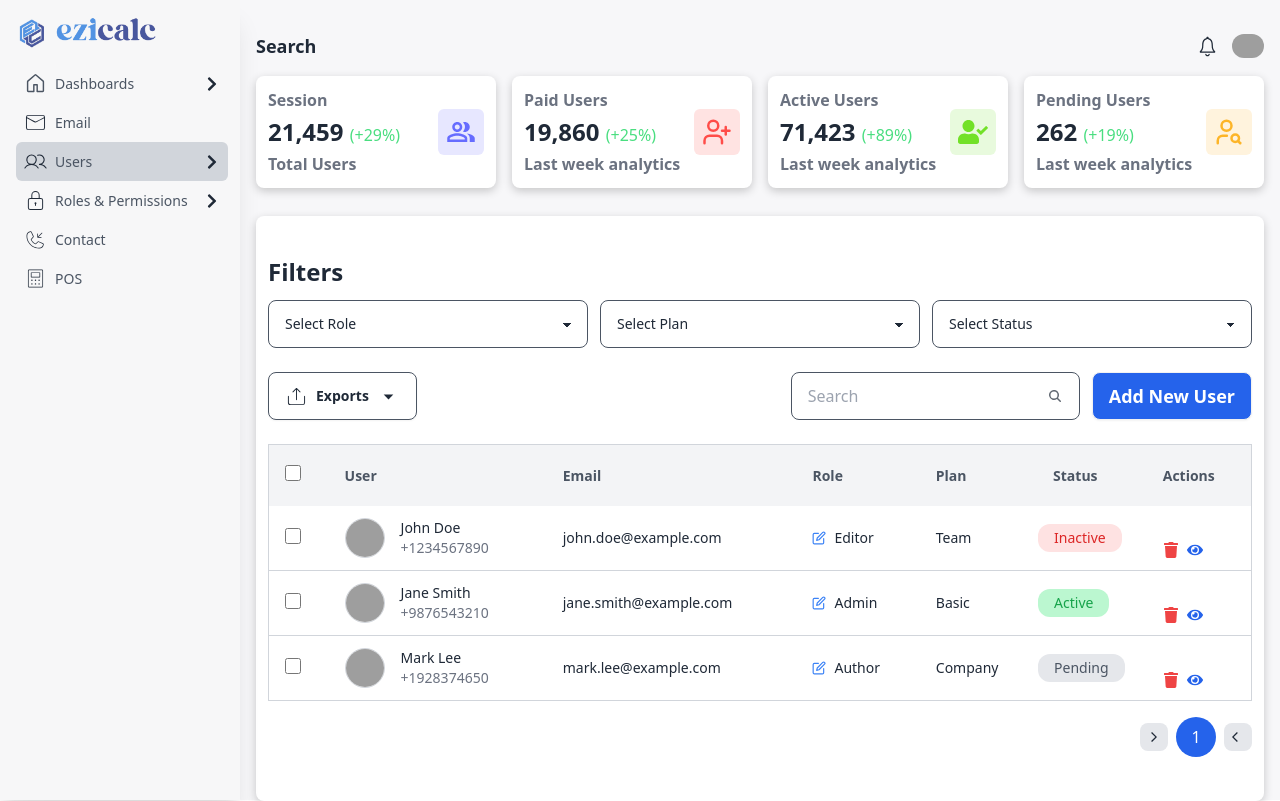
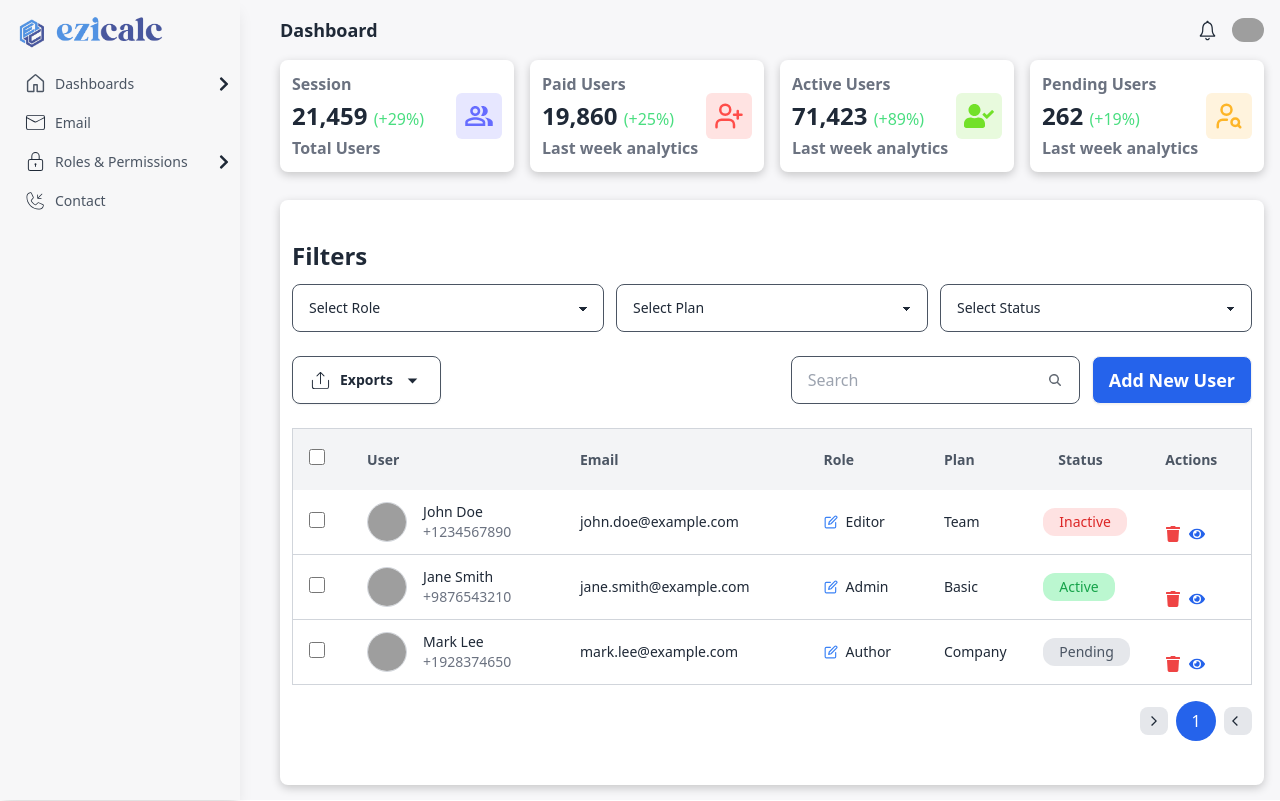
Before and after one commit to Alif102/new-ezi, a React (Vite) app: page /users/list in a window 1280 px wide. Built offline with nearby package versions, Linux system fonts and the light colour scheme; grey boxes are pictures that could not be loaded.

Commit message:
smallscreeeen

```diff
--- a/src/Components/Sidebar.jsx
+++ b/src/Components/Sidebar.jsx
@@ -7,7 +7,7 @@ import ezicalc from '../assets/ezicalc.png';
 import { VscCircleFilled } from 'react-icons/vsc';
 
 import { GoHome } from 'react-icons/go';
-import { PiCalculatorThin, PiPhoneIncomingThin, PiUsersLight } from 'react-icons/pi';
+import { PiPhoneIncomingThin } from 'react-icons/pi';
 import { CiLock, CiMail } from 'react-icons/ci';
 
 const Sidebar = ({ isCollapsed, setIsCollapsed }) => {
@@ -24,13 +24,7 @@ const Sidebar = ({ isCollapsed, setIsCollapsed }) => {
       ],
     },
     { title: 'Email', icon: <CiMail size={23} color="text-gray-600" />, path: '/Email' },
-    {
-      title: 'Users',
-      icon: <PiUsersLight size={23} color="text-gray-600" />,
-      subItems: [
-        { title: 'Lists', path: '/users/list' },
-      ],
-    },
+
     {
       title: 'Roles & Permissions',
       icon: <CiLock size={23} color="text-gray-600" />,
@@ -40,11 +34,7 @@ const Sidebar = ({ isCollapsed, setIsCollapsed }) => {
       ],
     },
     { title: 'Contact', icon: <PiPhoneIncomingThin size={23} color="text-gray-600" />, path: '/contact' },
-    {
-      title: "POS",
-      path: "/pos",
-      icon: <PiCalculatorThin size={23} color="text-gray-600" />
-    },
+
   ];
 
   const toggleMenu = (index) => {
@@ -60,13 +50,13 @@ const Sidebar = ({ isCollapsed, setIsCollapsed }) => {
 
   return (
     <motion.div
-      initial={{ width: isCollapsed ? 56 : 240 }}
-      animate={{ width: isCollapsed ? 56 : 240 }}
-      transition={{ type: 'spring', stiffness: 50, damping: 15 }}
-      className={`fixed top-0 left-0 h-full bg-[#f7f7f8] flex flex-col ${!isCollapsed ? 'shadow-xl pr-3' : ''}`}
-      onMouseEnter={() => setIsCollapsed(false)}
-      onMouseLeave={() => setIsCollapsed(true)}
-    >
+  initial={{ width: isCollapsed ? 56 : 240 }}
+  animate={{ width: isCollapsed ? 56 : 240 }}
+  // transition={{ type: 'spring', stiffness: 50, damping: 15 }}
+  className={`fixed top-0 left-0 h-full bg-[#f7f7f8] flex flex-col shadow-lg`}
+  onMouseEnter={() => setIsCollapsed(false)}
+  onMouseLeave={() => setIsCollapsed(true)}
+>
       {/* Logo */}
       <div className="flex ml-4 mt-4 items-center">
         <img src={ezi} alt="Ezicalc Logo" className="w-8 h-8" />
--- a/src/Routes/MainRoutes.jsx
+++ b/src/Routes/MainRoutes.jsx
@@ -1,66 +1,110 @@
-import React, { useState, useEffect } from 'react';
-import { BrowserRouter as Router, Routes, Route } from 'react-router-dom';
-import { FaBars } from 'react-icons/fa';
-import Home1 from '../Pages/Home1';
-import About1 from '../Pages/About1';
-import Contact from '../Pages/Contact';
-import Sidebar from '../Components/Sidebar';
-import UserList from '../Pages/Users/UserList';
-import Roles from '../Pages/Roles/Roles';
-import Permission from '../Pages/Roles/Permission/Permission';
-import Ecommerce from '../Pages/Ecommerce/Ecommerce';
-import { IoIosNotificationsOutline } from 'react-icons/io';
+import React, { useState, useEffect } from "react";
+import { BrowserRouter as Router, Routes, Route } from "react-router-dom";
+import { FaBars } from "react-icons/fa";
+import { IoIosNotificationsOutline } from "react-icons/io";
+import Home1 from "../Pages/Home1";
+import About1 from "../Pages/About1";
+import Contact from "../Pages/Contact";
+import Sidebar from "../Components/Sidebar";
+import UserList from "../Pages/Users/UserList";
+import Roles from "../Pages/Roles/Roles";
+import Permission from "../Pages/Roles/Permission/Permission";
+import Ecommerce from "../Pages/Ecommerce/Ecommerce";
+import { motion } from 'framer-motion';
 
 function MainRoutes() {
-  const [isSidebarOpen, setIsSidebarOpen] = useState(true);
+  const [isSidebarOpen, setIsSidebarOpen] = useState(false);
   const [isSmallScreen, setIsSmallScreen] = useState(false);
-  const [isCollapsed, setIsCollapsed] = useState(true); // Manage collapsed state here
+  const [isCollapsed, setIsCollapsed] = useState(false);
 
+  // Detect screen size
   useEffect(() => {
     const handleResize = () => {
       setIsSmallScreen(window.innerWidth < 1100);
     };
-
-    handleResize(); // Set the initial state based on screen size
-    window.addEventListener('resize', handleResize); // Update state on resize
-
+    handleResize();
+    window.addEventListener("resize", handleResize);
     return () => {
-      window.removeEventListener('resize', handleResize); // Cleanup on unmount
+      window.removeEventListener("resize", handleResize);
     };
   }, []);
 
+  // Automatically close sidebar on small screens
   useEffect(() => {
     if (isSmallScreen) {
-      setIsSidebarOpen(false); // Collapse sidebar on small screens
+      setIsSidebarOpen(false);
     } else {
-      setIsSidebarOpen(true); // Expand sidebar on larger screens
+      setIsSidebarOpen(true); // Open sidebar by default on large screens
     }
   }, [isSmallScreen]);
 
+  const handleMouseEnter = () => {
+    if (!isSmallScreen && isSidebarOpen) {
+      setIsCollapsed(false);
+    }
+  };
+
+  const handleMouseLeave = () => {
+    if (!isSmallScreen && isSidebarOpen) {
+      setIsCollapsed(true);
+    }
+  };
+
   return (
     <Router>
-      <div className="flex bg-[#f7f7f9]">
+      <div className="flex bg-[#f7f7f9] h-screen">
         {/* Sidebar */}
-        <div className={`lg-custom:block ${isSidebarOpen ? 'block' : 'hidden'}`}>
-          <Sidebar isCollapsed={isCollapsed} setIsCollapsed={setIsCollapsed} />
-        </div>
+        <motion.div
+  className={`${
+    isSidebarOpen
+      ? isSmallScreen
+        ? "fixed z-40 left-0 top-0 h-full w-64 bg-white shadow-lg"
+        : isCollapsed
+        ? "w-16"
+        : "w-64"
+      : "hidden"
+  } transition-all duration-300 ease-in-out`}
+  onMouseEnter={() => {
+    if (isSidebarOpen) setIsCollapsed(false);
+  }}
+  onMouseLeave={() => {
+    if (isSidebarOpen) setIsCollapsed(true);
+  }}
+>
+  <Sidebar isCollapsed={isCollapsed} setIsCollapsed={setIsCollapsed} />
+</motion.div>
+
+
+        {/* Backdrop for small screens */}
+        {isSidebarOpen && isSmallScreen && (
+          <div
+            className="fixed inset-0 z-30 bg-black bg-opacity-50"
+            onClick={() => setIsSidebarOpen(false)}
+          ></div>
+        )}
 
         {/* Main Content */}
         <main
-          className={`flex-1 h-screen p-4 bg-[#f7f7f9] transition-all ${
-            isSidebarOpen ? 'ml-0 lg-custom:ml-60 sm-custom:ml-60' : 'ml-0'
+          className={`flex-1 p-4 bg-[#f7f7f9] transition-all duration-300 ${
+            isSidebarOpen && !isSmallScreen
+              ? isCollapsed
+                ? "ml-2"
+                : "ml-2"
+              : "ml-0"
           }`}
         >
-          <div className="flex my-4 justify-between items-center">
+          {/* Top Bar */}
+          <div className="flex justify-between items-center mb-4">
             <div className="flex items-center">
-              <h1 className="text-lg font-bold">Search</h1>
-              {/* Bar Icon (visible on small screens) */}
+              <h1 className="text-lg font-bold">Dashboard</h1>
+              {/* Bar Icon */}
               <button
-                className="lg-custom:hidden ml-4 text-2xl"
-                onClick={() => setIsSidebarOpen(!isSidebarOpen)}
-              >
-                <FaBars />
-              </button>
+  className="lg-custom:hidden ml-4 text-2xl"
+  onClick={() => setIsSidebarOpen((prev) => !prev)}
+>
+  <FaBars />
+</button>
+
             </div>
             <div className="flex gap-3 items-center">
               <IoIosNotificationsOutline size={25} />
@@ -72,6 +116,7 @@ function MainRoutes() {
             </div>
           </div>
 
+          {/* Routes */}
           <Routes>
             <Route path="/home/home1" element={<Home1 />} />
             <Route path="/about/about1" element={<About1 />} />
@@ -87,4 +132,5 @@ function MainRoutes() {
   );
 }
 
+
 export default MainRoutes;
```
